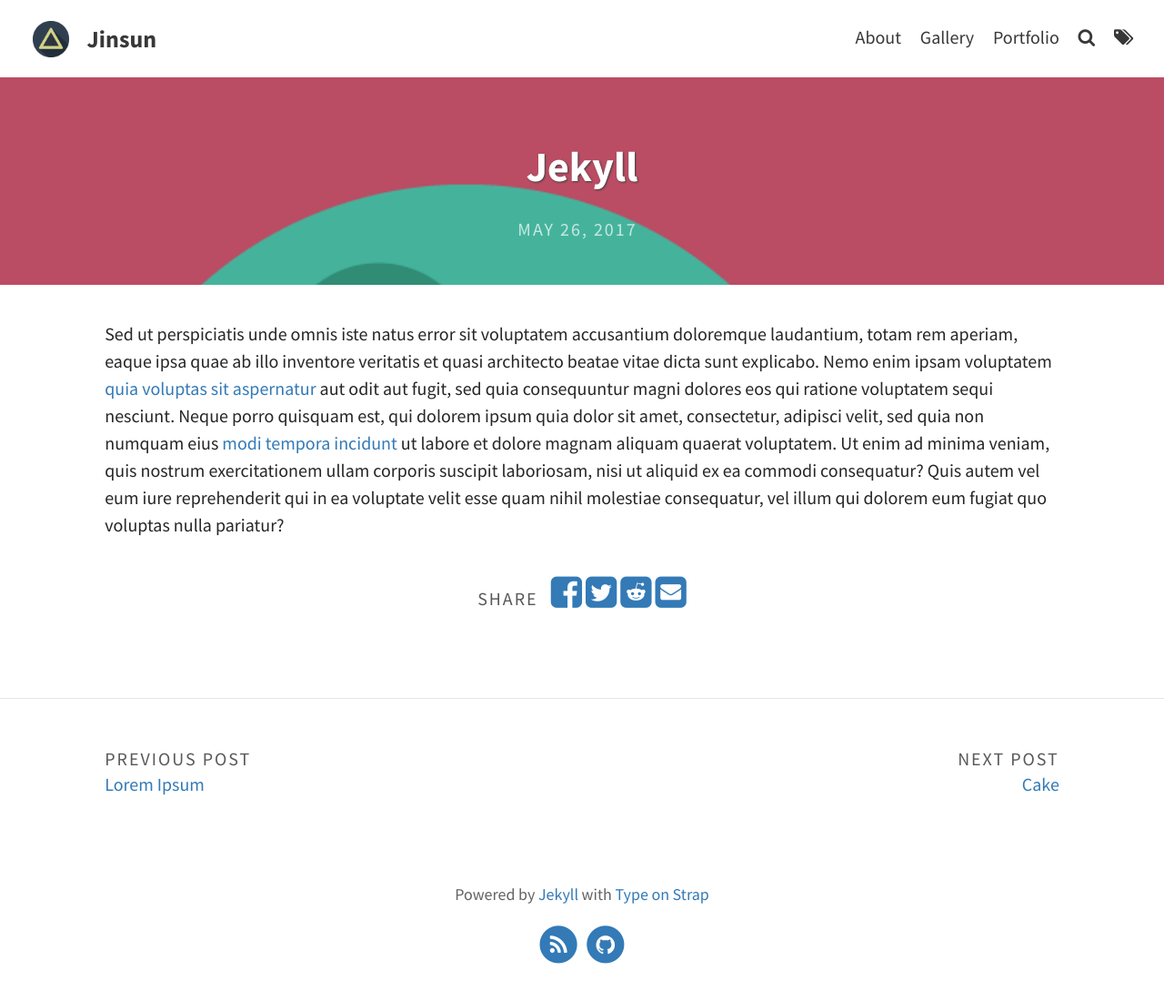
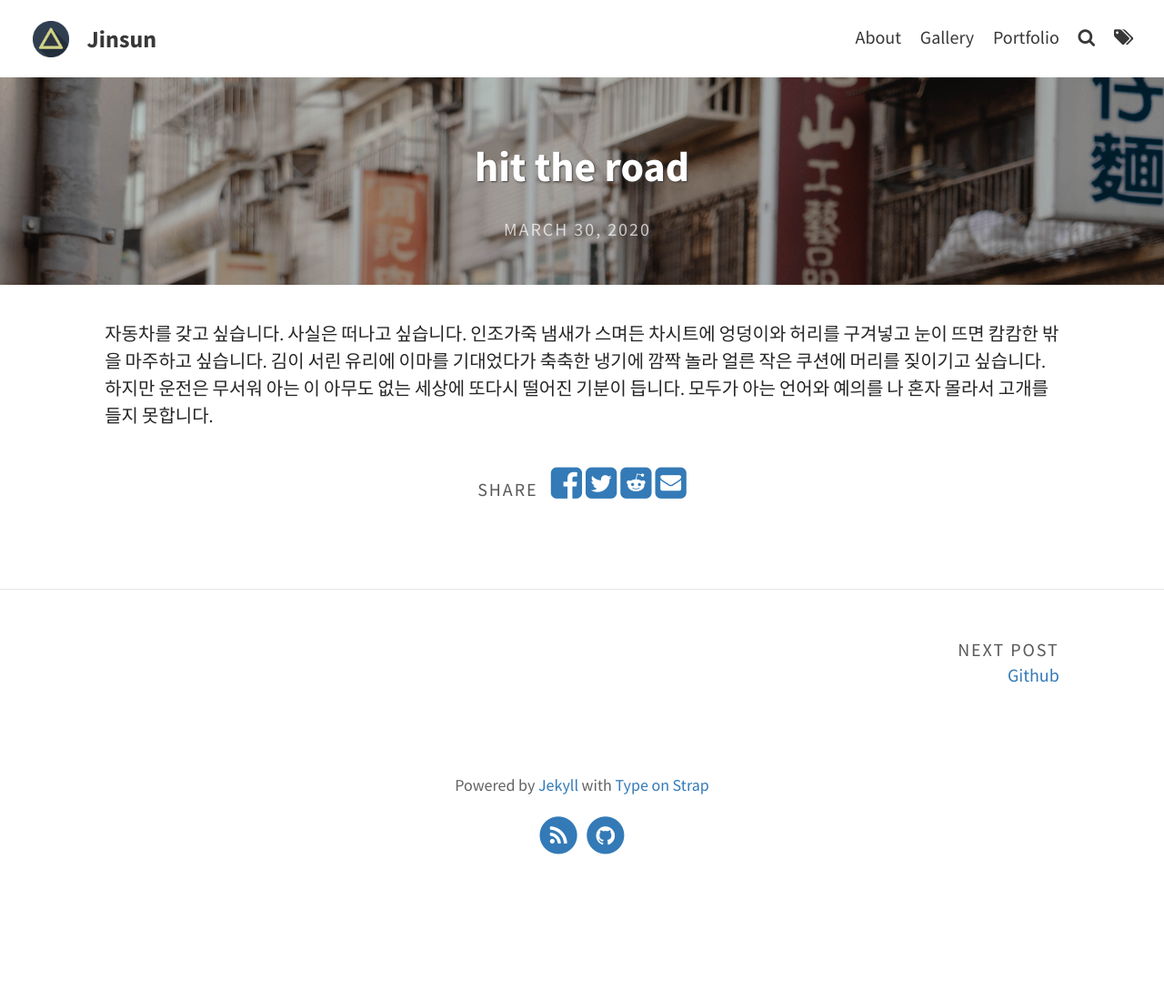
Before and after one commit to jinsun-yang/jinsun-yang.github.io, a Jekyll site: the page built from _portfolio/jekyllblog.md, in a window 1280 px wide. Shown: the whole page at 91% size. Built offline with Jekyll 4.4.1, drawn with Linux system fonts in a browser that asks for light colours; after the commit the page ends 980 px from its top, so only the background shows below that.

Commit message:
hit the road

```diff
--- a/_portfolio/jekyllblog.md
+++ b/_portfolio/jekyllblog.md
@@ -1,9 +1,9 @@
 ---
 layout: post
-title: Jekyll
-feature-img: "assets/img/portfolio/cabin.png"
-img: "assets/img/portfolio/cabin.png"
-date: 2017-05-26
+title: hit the road
+feature-img: "assets/img/portfolio/chinh-le-duc-hDC2KX1DGzs-unsplash.jpg"
+img: "assets/img/portfolio/chinh-le-duc-hDC2KX1DGzs-unsplash.jpg"
+date: 2020-03-30
 ---
 
-Sed ut perspiciatis unde omnis iste natus error sit voluptatem accusantium doloremque laudantium, totam rem aperiam, eaque ipsa quae ab illo inventore veritatis et quasi architecto beatae vitae dicta sunt explicabo. Nemo enim ipsam voluptatem <a>quia voluptas sit aspernatur</a> aut odit aut fugit, sed quia consequuntur magni dolores eos qui ratione voluptatem sequi nesciunt. Neque porro quisquam est, qui dolorem ipsum quia dolor sit amet, consectetur, adipisci velit, sed quia non numquam eius <a>modi tempora incidunt</a> ut labore et dolore magnam aliquam quaerat voluptatem. Ut enim ad minima veniam, quis nostrum exercitationem ullam corporis suscipit laboriosam, nisi ut aliquid ex ea commodi consequatur? Quis autem vel eum iure reprehenderit qui in ea voluptate velit esse quam nihil molestiae consequatur, vel illum qui dolorem eum fugiat quo voluptas nulla pariatur?
+자동차를 갖고 싶습니다. 사실은 떠나고 싶습니다. 인조가죽 냄새가 스며든 차시트에 엉덩이와 허리를 구겨넣고 눈이 뜨면 캄캄한 밖을 마주하고 싶습니다. 김이 서린 유리에 이마를 기대었다가 축축한 냉기에 깜짝 놀라 얼른 작은 쿠션에 머리를 짖이기고 싶습니다. 하지만 운전은 무서워 아는 이 아무도 없는 세상에 또다시 떨어진 기분이 듭니다. 모두가 아는 언어와 예의를 나 혼자 몰라서 고개를 들지 못합니다.
```
Also changed, not shown: assets/img/portfolio/chinh-le-duc-hDC2KX1DGzs-unsplash.jpg (added).
